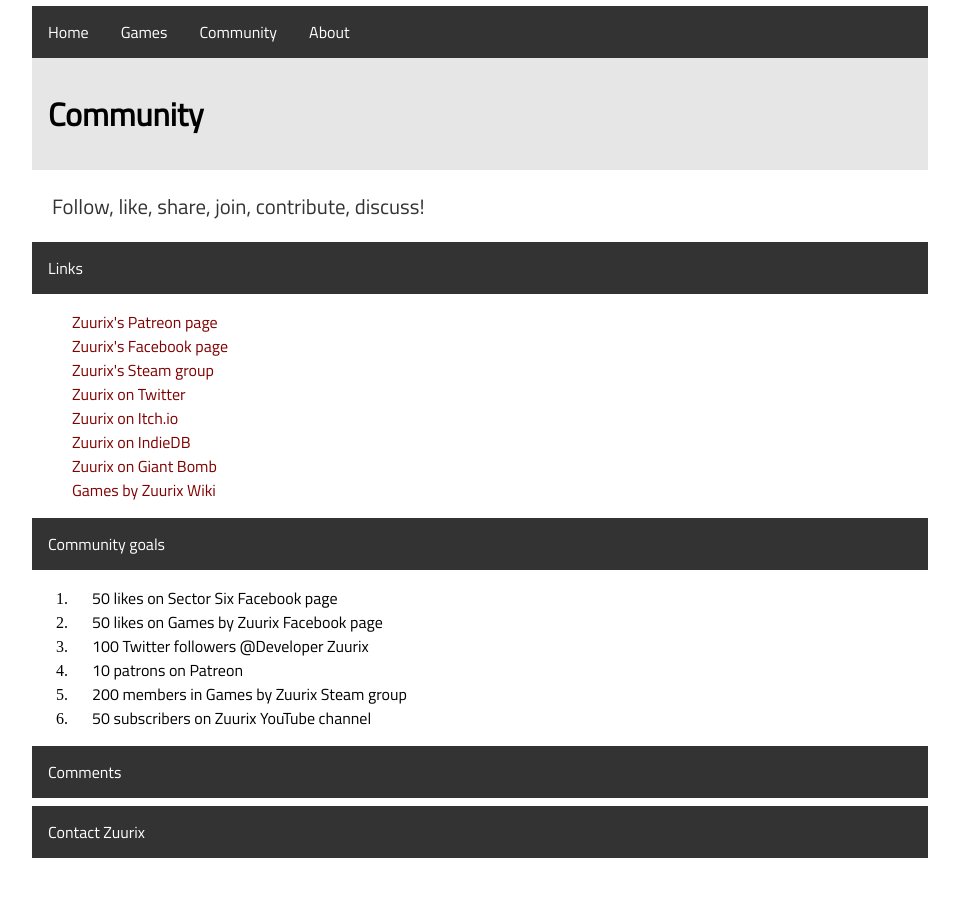
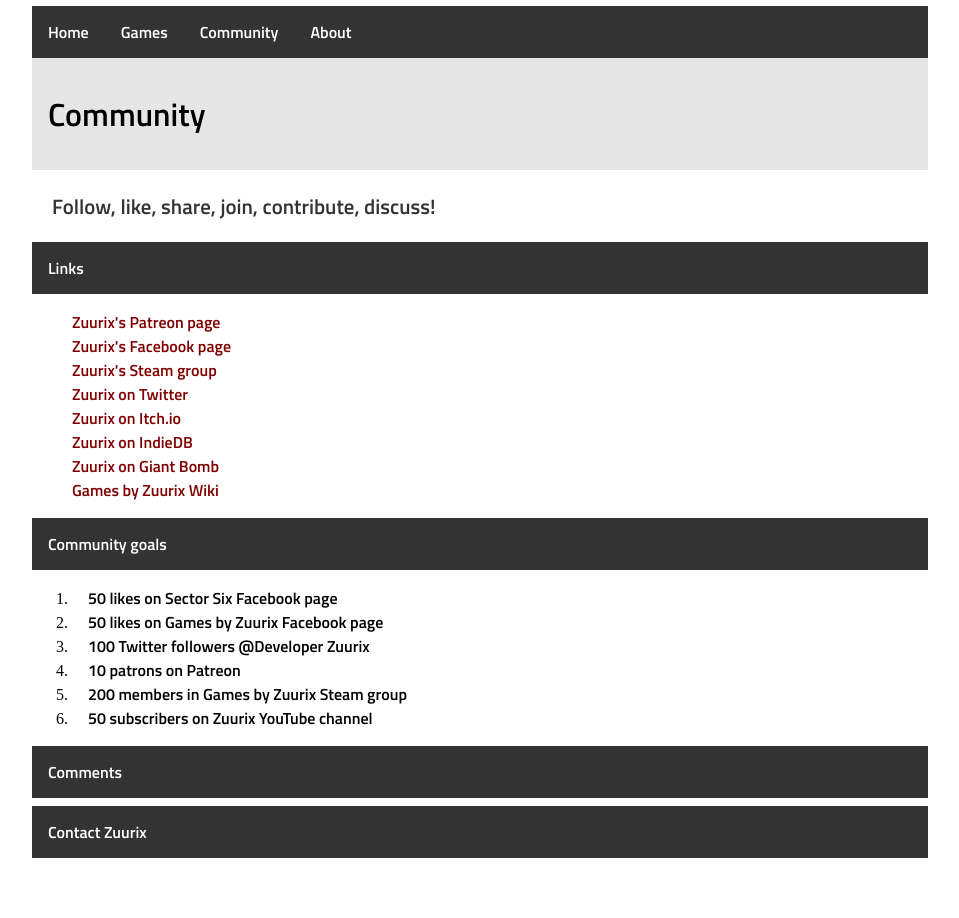
Before and after one commit to Phoebe3663/Zuurix.github.io, a Jekyll site: the page built from community/index.html, in a window 1280 px wide. Shown: the part 308-1226 px from the top of the page, without its empty margins (160-1119 px from the left). Built offline with Jekyll 4.4.1, drawn with Linux system fonts in a browser that asks for light colours; comment, search, counter and statistics services are not loaded.

Commit message:
Update main.css

```diff
--- a/css/main.css
+++ b/css/main.css
@@ -1,4 +1,4 @@
-@import url('https://fonts.googleapis.com/css?family=Titillium+Web');
+@import url('https://fonts.googleapis.com/css?family=Titillium+Web:600');
 
 body {
     margin: 60px auto;
@@ -92,7 +92,7 @@ plain {
     font-family: 'Titillium Web', sans-serif;
     font-size: 1em;
     padding: 8px 8px 8px 8px;
-    margin: 12px 12px 12px 12px;
+    margin: 8px 8px 8px 8px;
 }
 
 /*Genre box*/
```
